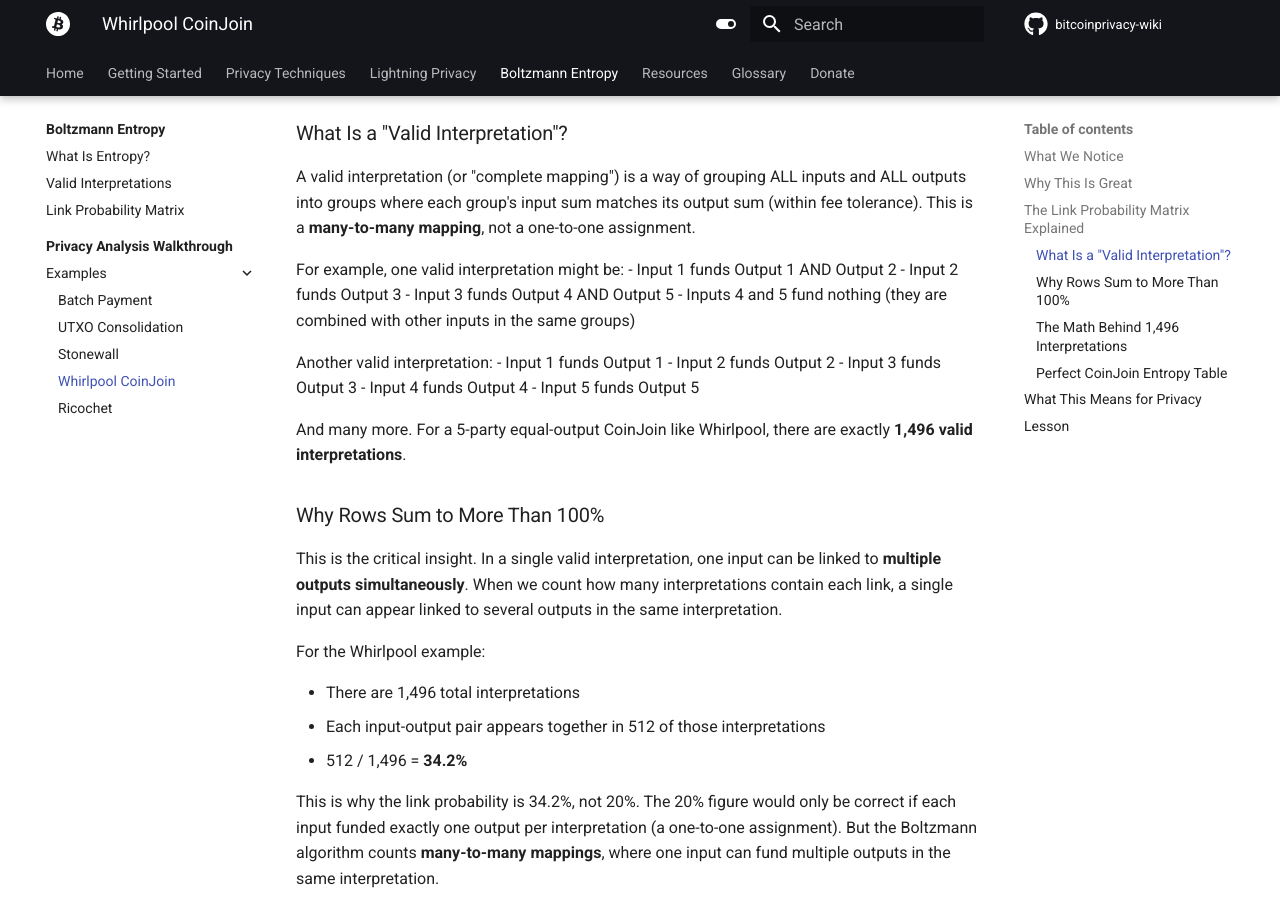
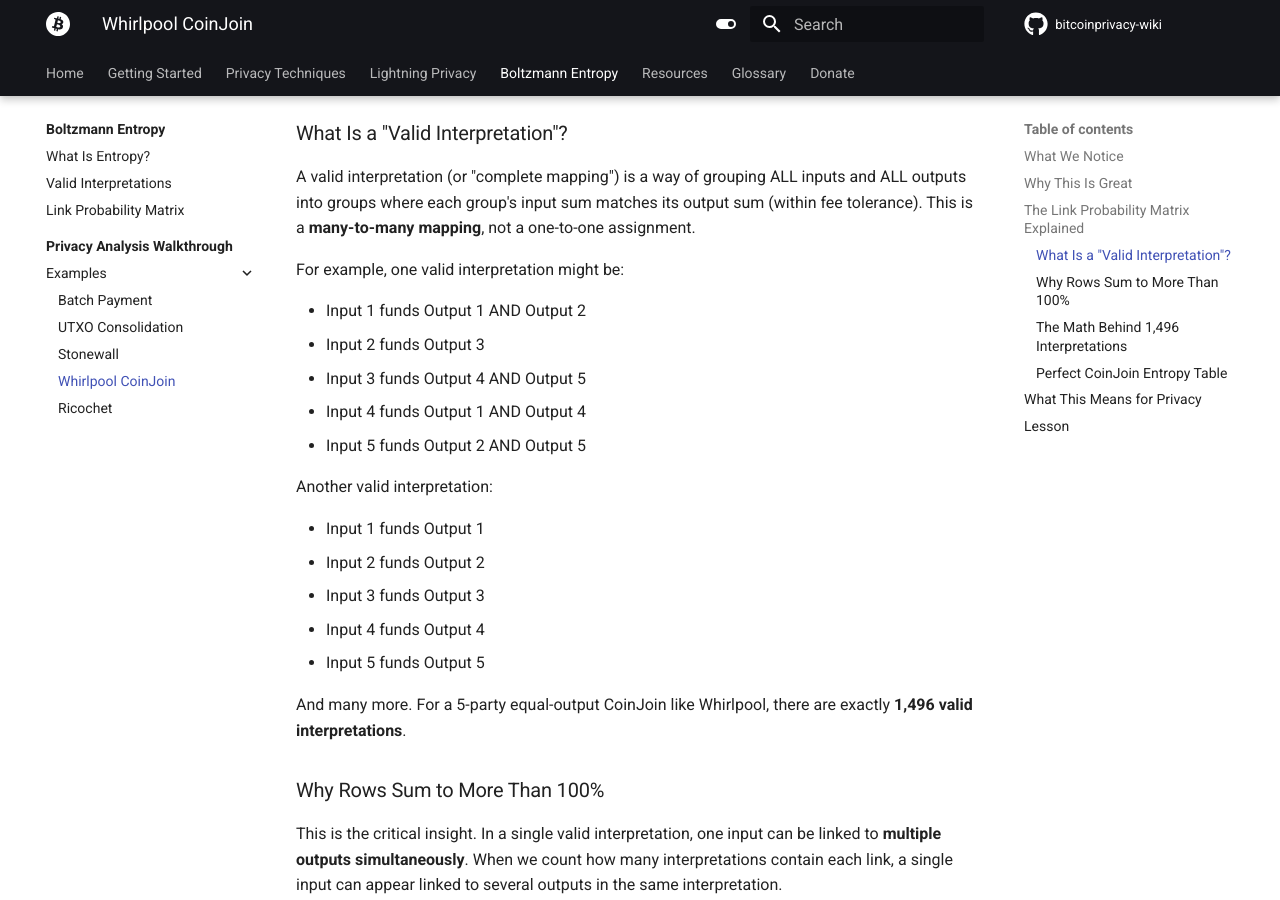
Before and after one commit to vibrant-btc/bitcoinprivacy-wiki, an MkDocs documentation site: the page built from docs/analysis/whirlpool.md, in a window 1280 px wide and 900 px high, scrolled down 1987 px. Built offline with MkDocs 1.6.1 and Material for MkDocs 9.7.7, drawn with Linux system fonts in a browser that asks for light colours; plug-ins that fetch from the network failed and are left out; comment, search, counter and statistics services are not loaded.

Commit message:
fix list formatting

```diff
--- a/docs/analysis/whirlpool.md
+++ b/docs/analysis/whirlpool.md
@@ -49,12 +49,15 @@
 A valid interpretation (or "complete mapping") is a way of grouping ALL inputs and ALL outputs into groups where each group's input sum matches its output sum (within fee tolerance). This is a **many-to-many mapping**, not a one-to-one assignment.
 
 For example, one valid interpretation might be:
+
 - Input 1 funds Output 1 AND Output 2
 - Input 2 funds Output 3
 - Input 3 funds Output 4 AND Output 5
-- Inputs 4 and 5 fund nothing (they are combined with other inputs in the same groups)
+- Input 4 funds Output 1 AND Output 4
+- Input 5 funds Output 2 AND Output 5
 
 Another valid interpretation:
+
 - Input 1 funds Output 1
 - Input 2 funds Output 2
 - Input 3 funds Output 3
@@ -98,6 +101,7 @@
     The number 14,400 is **5! × 5!** (120 × 120). It represents the total number of ways to permute both the inputs and outputs before grouping them. The formula divides this by the symmetries within each partition to avoid overcounting.
 
     For example, the partition [3,2] means "one group of 3 outputs and one group of 2 outputs." The denominator (144 × 1) accounts for:
+
     - The ways to permute inputs within each group
     - The ways to permute outputs within each group
     - The ways to permute groups of the same size
```
Also changed, not shown: docs/analysis/ricochet.md (+1 -0 lines), docs/analysis/stonewall.md (+2 -0 lines).
